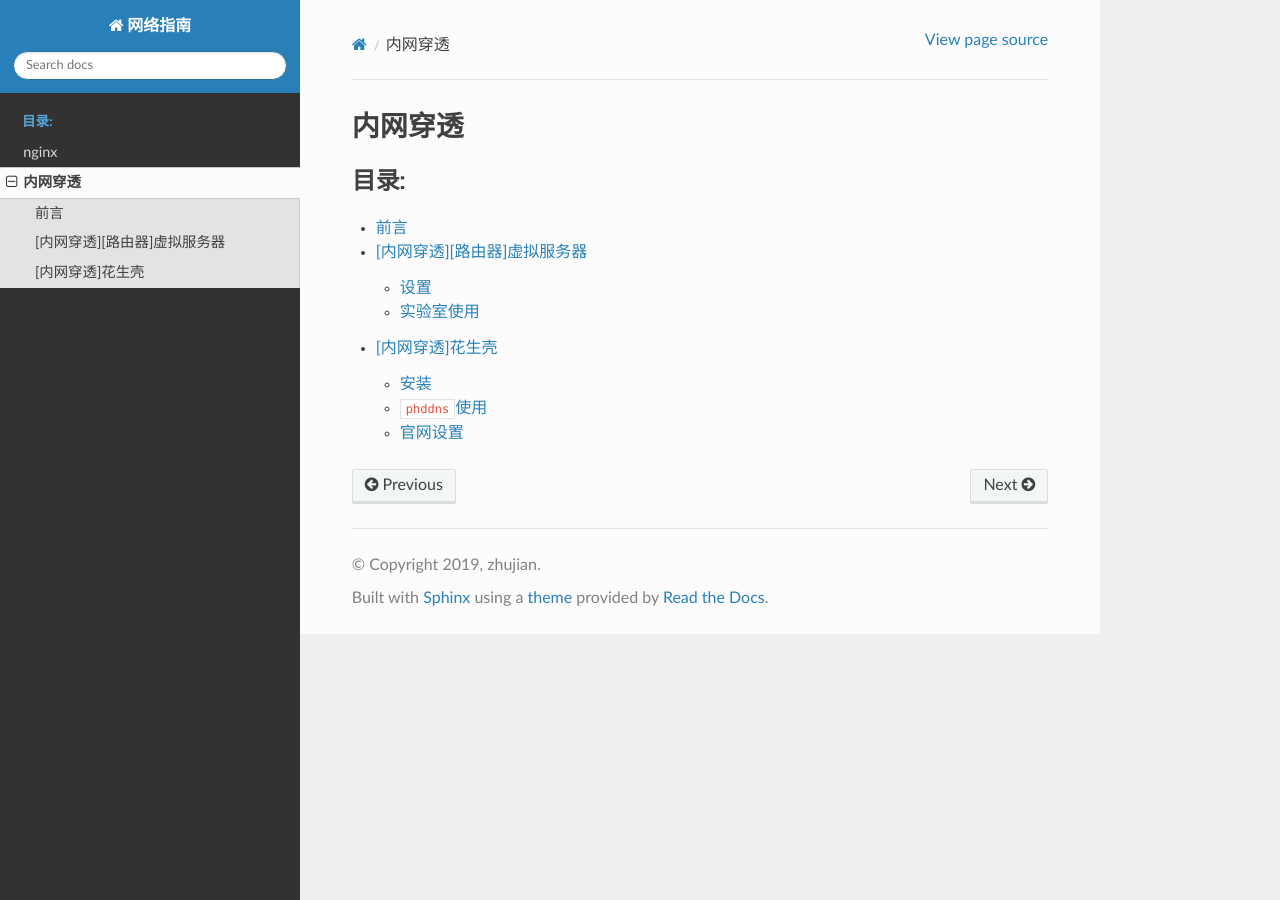
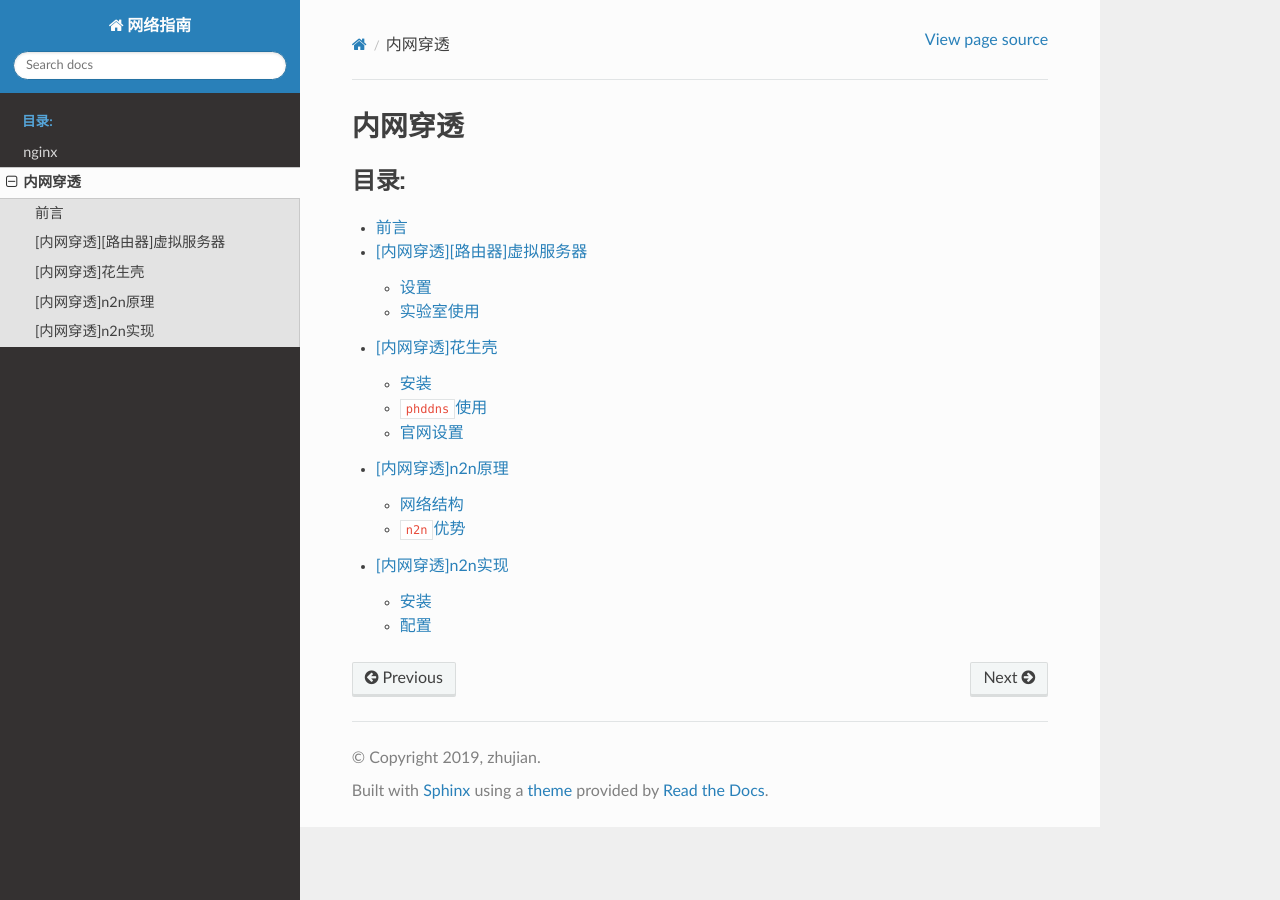
Before and after one commit to Document-Collection/network-guide, a Sphinx documentation site: the page built from docs/source/net-traversal.rst, in a window 1280 px wide. Built offline with Sphinx 7.4.7 and the Read the Docs theme 2.0.0, drawn with Linux system fonts in a browser that asks for light colours; some of the changed lines change nothing that is shown.

Commit message:
docs(内网穿透): 添加n2n原理和实现文档

````diff
--- a/docs/source/net-traversal.rst
+++ b/docs/source/net-traversal.rst
@@ -11,3 +11,5 @@
    net-traversal/前言
    net-traversal/[内网穿透][路由器]虚拟服务器
    net-traversal/[内网穿透]花生壳
+   net-traversal/[内网穿透]n2n原理
+   net-traversal/[内网穿透]n2n实现
--- /dev/null
+++ b/docs/source/net-traversal/[内网穿透]n2n原理.md
@@ -0,0 +1,30 @@
+
+# [内网穿透]n2n原理
+
+[n2n](https://www.ntop.org/products/n2n/#)是一个开源的`2`层`P2P`架构`VPN`，有如下特点：
+
+1. 基于`P2P`协议的加密`2`层专用网络
+2. 边缘节点(`edge node`)的加密是使用带有用户自定义密码的开放协议
+3. 每个`n2n`用户可以同时加入不同的网络（或称为社区）
+4. `n2n`能够以反向流量方向（即从外部到内部）跨越`NAT`和防火墙。防火墙不再是`IP`级别直接通信的障碍。
+5. `n2n`网络并不意味着是独立的：可以通过`n2n`和非`n2n`网络连接。
+
+## 网络结构
+
+`n2n`是一个`2`层网络架构，分别由核心节点(`supernode`)和边缘节点(`edgenode`)构成
+
+![](./imgs/n2n_network.png)
+
+边缘节点运行在客户端，通过创建虚拟网卡作为`n2n`网络的入口
+
+核心节点作为服务器端，作为边缘节点的目录寄存器(`directory register`)和包路由器(`packet router`)
+
+## `n2n`优势
+
+`n2n`网络通过虚拟网卡，利用`UDP`协议进行通信，每个边缘节点（客户端）可以创建多个虚拟网卡，可以从属于多个不同网络
+
+![](./imgs/n2n_com.png)
+
+边缘节点通过核心节点握手后可以直接通信，这样能够降低通信的延时，也能够减轻核心节点的带宽压力
+
+![](./imgs/n2n_nat.png)
--- /dev/null
+++ b/docs/source/net-traversal/[内网穿透]n2n实现.md
@@ -0,0 +1,177 @@
+
+# [内网穿透]n2n实现
+
+参考：
+
+[n2n内网穿透打洞部署全过程 + nginx公网端口映射](https://cloud.tencent.com/developer/article/1120865)
+
+[如何在 Linux 上配置点对点 VPN](https://linux.cn/article-4608-1.html)
+
+## 安装
+
+下载[ntop/n2n](https://github.com/ntop/n2n)源码
+
+```
+git clone https://github.com/ntop/n2n.git
+```
+
+安装其他库
+
+```
+$ sudo apt-get install cmake make libssl-dev
+```
+
+切换到`v2`版本
+
+```
+$ git checkout -b 2.4-stable origin/2.4-stable
+Branch 2.4-stable set up to track remote branch 2.4-stable from origin.
+Switched to a new branch '2.4-stable'
+```
+
+链接、编译和安装
+
+```
+$ cmake .
+-- The C compiler identification is GNU 5.4.0
+-- The CXX compiler identification is GNU 5.4.0
+-- Check for working C compiler: /usr/bin/cc
+-- Check for working C compiler: /usr/bin/cc -- works
+-- Detecting C compiler ABI info
+-- Detecting C compiler ABI info - done
+-- Detecting C compile features
+-- Detecting C compile features - done
+-- Check for working CXX compiler: /usr/bin/c++
+-- Check for working CXX compiler: /usr/bin/c++ -- works
+-- Detecting CXX compiler ABI info
+-- Detecting CXX compiler ABI info - done
+-- Detecting CXX compile features
+-- Detecting CXX compile features - done
+-- Found OpenSSL: /usr/lib/x86_64-linux-gnu/libssl.so;/usr/lib/x86_64-linux-gnu/libcrypto.so (found version "1.0.2g")
+CMake Warning (dev) at CMakeLists.txt:79 (add_executable):
+  Policy CMP0037 is not set: Target names should not be reserved and should
+  match a validity pattern.  Run "cmake --help-policy CMP0037" for policy
+  details.  Use the cmake_policy command to set the policy and suppress this
+  warning.
+
+  The target name "test" is reserved or not valid for certain CMake features,
+  such as generator expressions, and may result in undefined behavior.
+This warning is for project developers.  Use -Wno-dev to suppress it.
+
+-- Configuring done
+-- Generating done
+-- Build files have been written to: /home/ubuntu/n2n
+
+$ make
+Scanning dependencies of target doc
+[ 11%] Built target doc
+Scanning dependencies of target n2n
+[ 15%] Building C object CMakeFiles/n2n.dir/n2n.c.o
+[ 19%] Building C object CMakeFiles/n2n.dir/n2n_keyfile.c.o
+[ 23%] Building C object CMakeFiles/n2n.dir/edge_utils.c.o
+[ 26%] Building C object CMakeFiles/n2n.dir/wire.c.o
+[ 30%] Building C object CMakeFiles/n2n.dir/minilzo.c.o
+[ 34%] Building C object CMakeFiles/n2n.dir/twofish.c.o
+[ 38%] Building C object CMakeFiles/n2n.dir/transform_null.c.o
+[ 42%] Building C object CMakeFiles/n2n.dir/transform_tf.c.o
+[ 46%] Building C object CMakeFiles/n2n.dir/transform_aes.c.o
+[ 50%] Building C object CMakeFiles/n2n.dir/tuntap_freebsd.c.o
+[ 53%] Building C object CMakeFiles/n2n.dir/tuntap_netbsd.c.o
+[ 57%] Building C object CMakeFiles/n2n.dir/tuntap_linux.c.o
+[ 61%] Building C object CMakeFiles/n2n.dir/tuntap_osx.c.o
+[ 65%] Building C object CMakeFiles/n2n.dir/version.c.o
+[ 69%] Linking C static library libn2n.a
+[ 69%] Built target n2n
+Scanning dependencies of target supernode
+[ 73%] Building C object CMakeFiles/supernode.dir/sn.c.o
+[ 76%] Linking C executable supernode
+[ 76%] Built target supernode
+Scanning dependencies of target edge
+[ 80%] Building C object CMakeFiles/edge.dir/edge.c.o
+[ 84%] Linking C executable edge
+[ 84%] Built target edge
+Scanning dependencies of target benchmark
+[ 88%] Building C object CMakeFiles/benchmark.dir/benchmark.c.o
+[ 92%] Linking C executable benchmark
+[ 92%] Built target benchmark
+Scanning dependencies of target test
+[ 96%] Building C object CMakeFiles/test.dir/test.c.o
+[100%] Linking C executable test
+[100%] Built target test
+ubuntu@VM-16-15-ubuntu:~/n2n$ make install
+[ 11%] Built target doc
+[ 69%] Built target n2n
+[ 76%] Built target supernode
+[ 84%] Built target edge
+[ 92%] Built target benchmark
+[100%] Built target test
+
+$ sudo make install
+[ 11%] Built target doc
+[ 69%] Built target n2n
+[ 76%] Built target supernode
+[ 84%] Built target edge
+[ 92%] Built target benchmark
+[100%] Built target test
+Install the project...
+-- Install configuration: ""
+-- Installing: /usr/local/sbin/edge
+-- Installing: /usr/local/sbin/supernode
+-- Installing: /usr/share/man8/edge.8.gz
+-- Installing: /usr/share/man1/supernode.1.gz
+-- Installing: /usr/share/man7/n2n.7.gz
+```
+
+## 配置
+
+参考：
+
+当前有`3`台电脑
+
+1. 实验室服务器`A`
+2. 腾讯云服务器`B`
+3. 自己笔记本`C`
+
+`B`作为服务器端，启动`supernode`
+
+```
+$ supernode -l 3307 -v
+```
+
+* `-l`表示`UDP`监听端口
+* `-v`表示详细输出
+
+`A`和`C`作为客户端，启动`edge`
+
+```
+# A操作
+$ sudo edge -d n2n0 -c mynetwork -k encryptme -a 172.16.0.200 -l a.b.c.d:3307 -M 1200 -m ae:e0:4f:e7:47:5c
+# C操作
+$ sudo edge -d n2n0 -c mynetwork -k encryptme -a 172.16.0.201 -l a.b.c.d:3307 -M 1200 -m ae:e0:4f:e7:47:5b
+```
+
+* `-d`表示新建虚拟网卡名
+* `-c`表示`n2n`社区名
+* `-k`表示加密键值
+* `-a`表示自定义`ip`
+* `-l`表示服务器`ip:`监听端口
+* `-M`表示虚拟网卡最大传输单位
+* `-m`表示虚拟网卡`MAC`地址
+
+### 调试边缘节点
+
+添加参数`-v`和`-f`
+
+* `-f`表示在前台运行`edge`而不是作为守护进程
+* `-v`表示详细输出
+
+### 终止边缘节点
+
+查询`pid`并终止
+
+```
+$ ps aux | grep edge
+root     28348  0.0  0.0  10888   316 ?        Ss   15:50   0:00 edge -d n2n0 -c xxx
+zj       29947  0.0  0.0  15964  1016 pts/23   S+   16:09   0:00 grep --color=auto edge
+$ sudo kill -9 28348
+```
````
Also changed, not shown: docs/source/net-traversal/imgs/n2n_com.png (added), docs/source/net-traversal/imgs/n2n_nat.png (added), docs/source/net-traversal/imgs/n2n_network.png (added).
